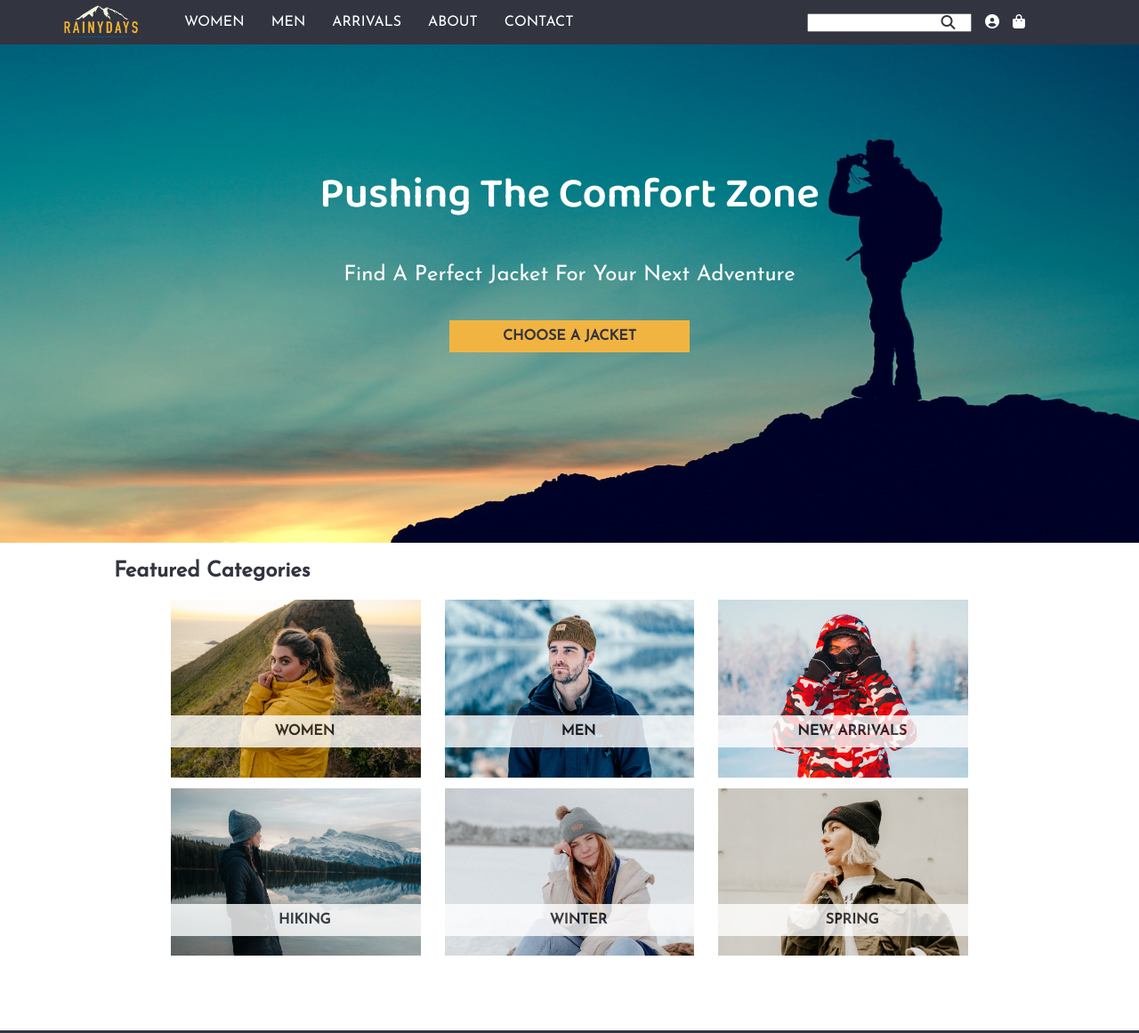
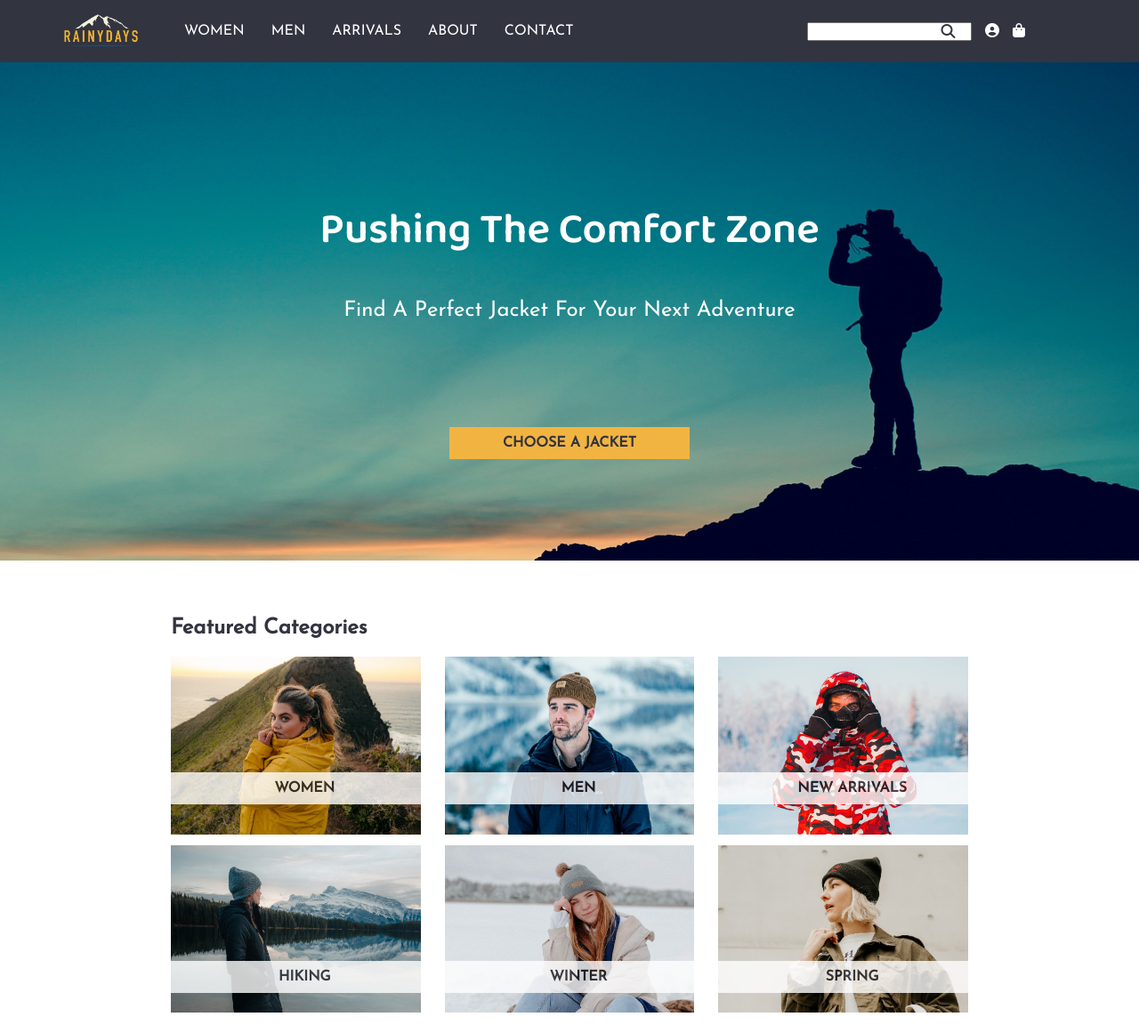
Before and after one commit to MegumiKim/RainyDays, a plain HTML site: page index.html in a window 1280 px wide. Shown: the top 1161 px of the page at 89% size. Drawn offline with Linux system fonts and the light colour scheme.

Commit message:
updated style.css

```diff
--- a/css/styles.css
+++ b/css/styles.css
@@ -32,7 +32,7 @@ footer {
   display: flex;
   align-items: center;
   justify-content: center;
-  min-height: 50px;
+  min-height: 70px;
 }
 
 footer {
@@ -135,7 +135,7 @@ nav a:hover {
   min-height: 70vh;
   background-repeat: no-repeat;
   background-image: url("../images/home/home.jpg");
-  background-position-y: 30%;
+  background-position-y: 10%;
   background-position-x: right;
   background-size: cover;
 }
@@ -166,7 +166,7 @@ nav a:hover {
   flex-wrap: wrap;
   flex-direction: column;
   position: absolute;
-  top: 20%;
+  top: 25%;
   margin: 20px;
   color: #fff;
   text-transform: capitalize;
@@ -181,7 +181,7 @@ nav a:hover {
 /* featured categories */
 
 .featured_categories {
-  margin: auto;
+  margin: 5% 15%;
   padding-bottom: 20px;
   /* border: solid tomato 2px; */
   /* overflow-y: auto; */
@@ -192,14 +192,15 @@ nav a:hover {
   display: grid;
   /* border: #f2b441 solid 2px; */
   grid-template-columns: 1;
+  grid-template-rows: auto;
   gap: 3%;
-  margin: auto 15%;
+  /* margin: auto 15%; */
   overflow-y: auto;
 }
 
-.featured_categories h2 {
-  margin-left: 10%;
-}
+/* .featured_categories h2 {
+  /* margin-left: 10%;
+}*/
 
 .categories_button {
   width: 100%;
@@ -312,10 +313,10 @@ nav a:hover {
     align-items: center;
   }
 
-  .cta-welcome {
+  /* .cta-welcome {
     position: absolute;
-    top: 45%;
-  }
+    top: 60%;
+  } */
 
   .welcome h1 {
     font-size: 3em;
```
